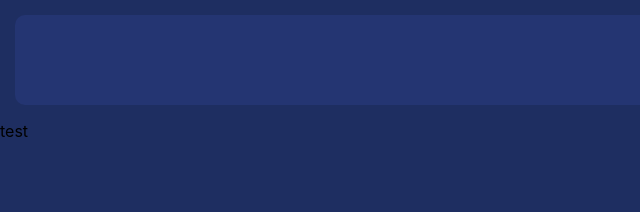
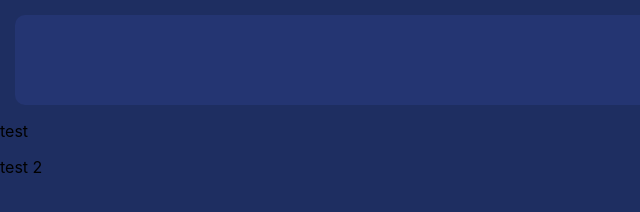
Before and after one commit to rosebif33/Code-Sprint-Les-codeurs-de-l-extreme, a plain HTML site: page index.html in a window 1280 px wide. Shown: the full height of the page, 0-640 px from the left. Drawn offline with Linux system fonts and the light colour scheme.

Commit message:
span test 2

```diff
--- a/index.html
+++ b/index.html
@@ -20,6 +20,7 @@
     </main>
 
     <p>test</p>
+    <span>test 2</span>
     <script src="script.js"></script>
 </body>
 
```
